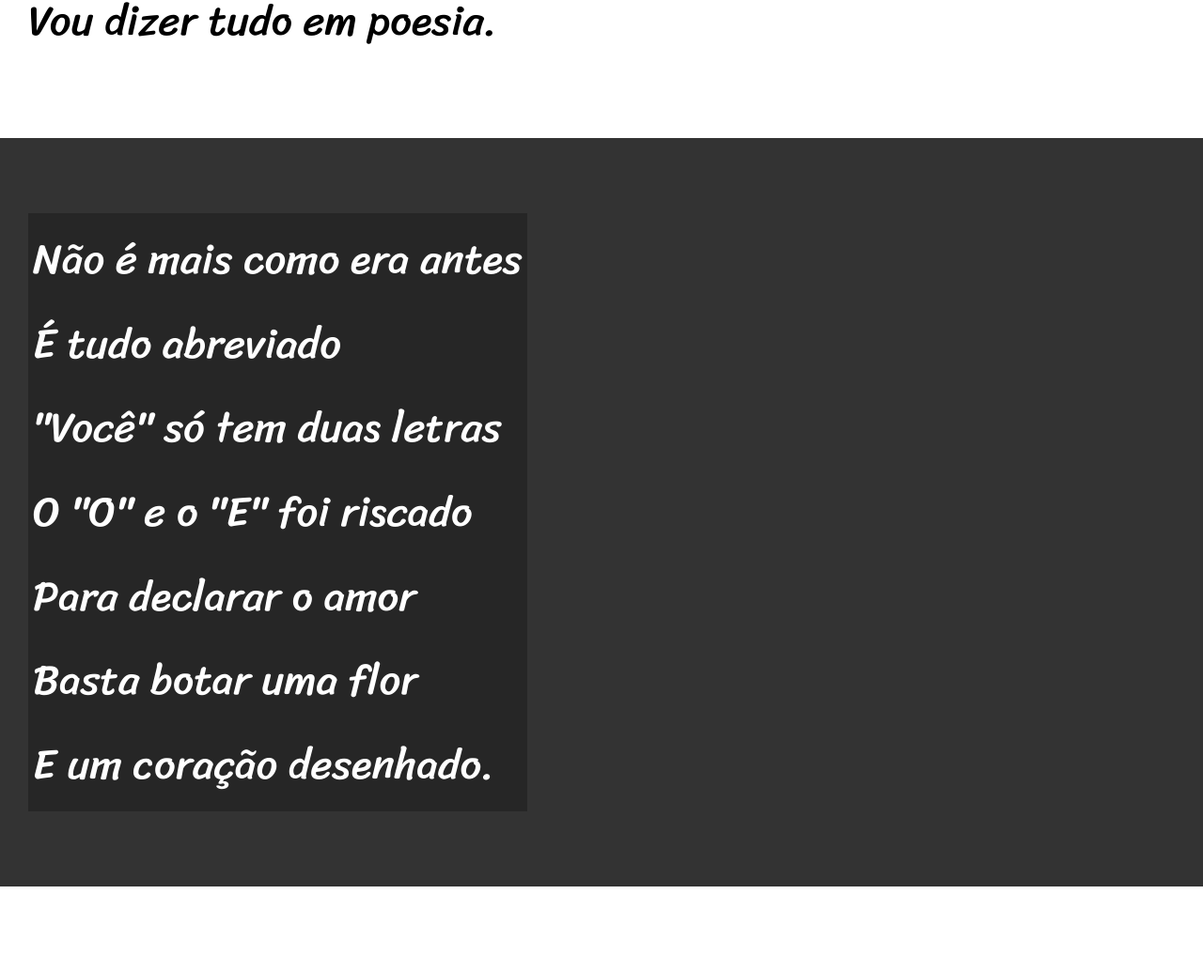
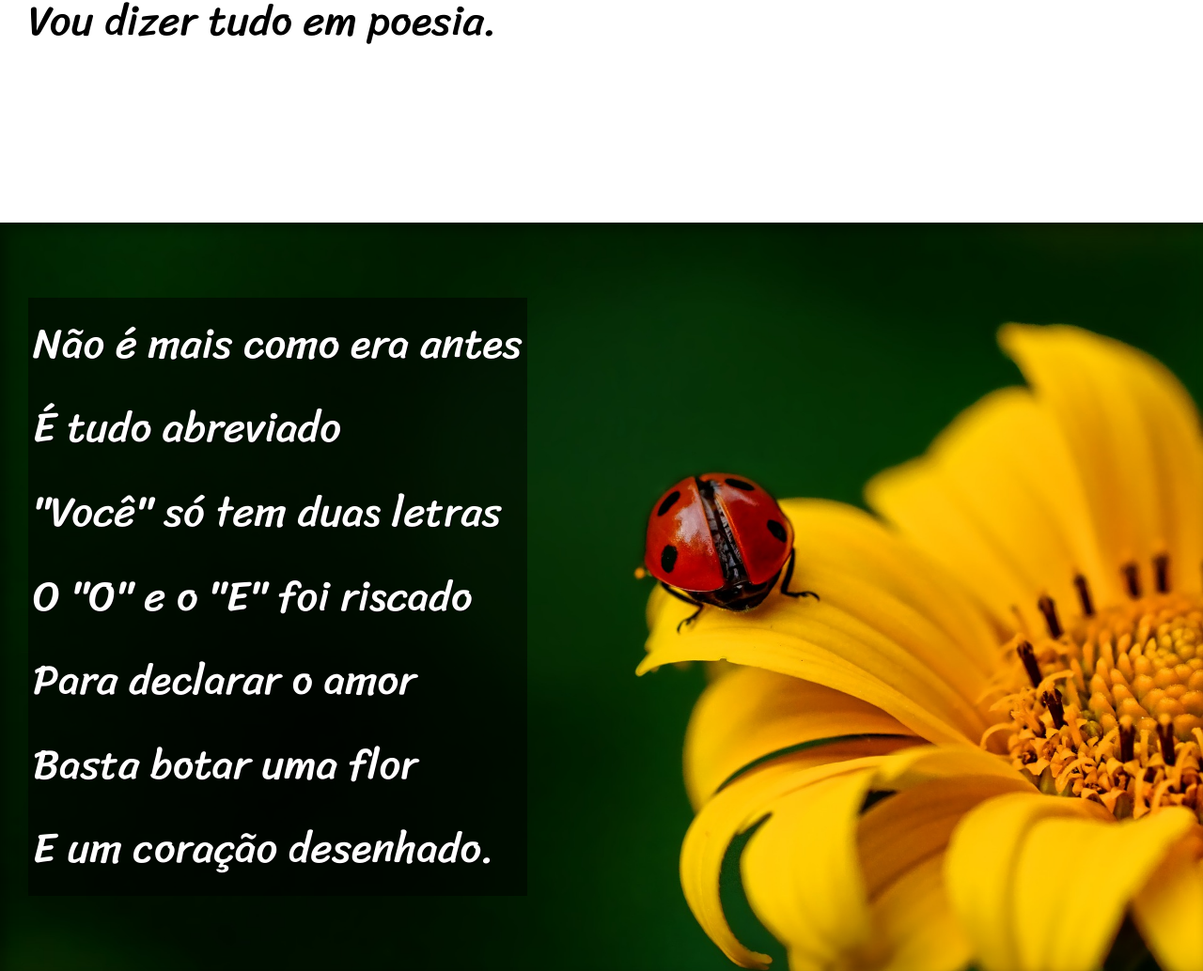
Before and after one commit to laravinicius/desafio-cordel, a plain HTML site: page index.html in a window 1280 px wide. Shown: the part 928-1962 px from the top of the page at 94% size. Drawn offline with Linux system fonts and the light colour scheme.

Commit message:
finalizando o projeto
efeito parallax em imagens

```diff
--- a/css/style.css
+++ b/css/style.css
@@ -45,6 +45,9 @@ section{
     font-family: var(--font3);
     font-size: 3.5vw;
 }
+section p{
+    padding-bottom: 2em;
+}
 .normal{
     background-color: white;
     color: black;
@@ -52,11 +55,22 @@ section{
 .imagem{
     background-color: rgb(51, 51, 51);
     color: white;
+    box-shadow: inset 6px 6px 13px 0px rgba(0, 0, 0, 0.384);
+    background-position: right center;
+    background-size: cover;
+    background-attachment: fixed;
 }
 .imagem > p{
     display: inline-block;
     padding: 5px;
-    background-color: rgba(0, 0, 0, 0.255);
+    background-color: rgba(0, 0, 0, 0.500);
+    text-shadow: 1px 1px 0px black;
+}
+#img01{
+    background-image: url(../img/background001.jpg);
+}
+#img02{
+    background-image: url(../img/background002.jpg);
 }
 footer{
     background-color: black;
--- a/index.html
+++ b/index.html
@@ -26,7 +26,7 @@
             Vou dizer tudo em poesia.
         </p>
     </section>
-    <section class="imagem">
+    <section class="imagem" id="img01">
         <p>
             Não é mais como era antes <br>
             É tudo abreviado <br>
@@ -57,7 +57,7 @@
             Decifre esse rabisco.
         </p>
     </section>
-    <section class="imagem">
+    <section class="imagem" id="img02">
         <p>
             Tenho saudade das cartas <br>
             Escritas com a própria mão <br>
```
Also changed, not shown: cordel-moderno.txt (deleted), img/background001.jpg (renamed from imagens/background001.jpg), img/background002.jpg (renamed from imagens/background002.jpg).
